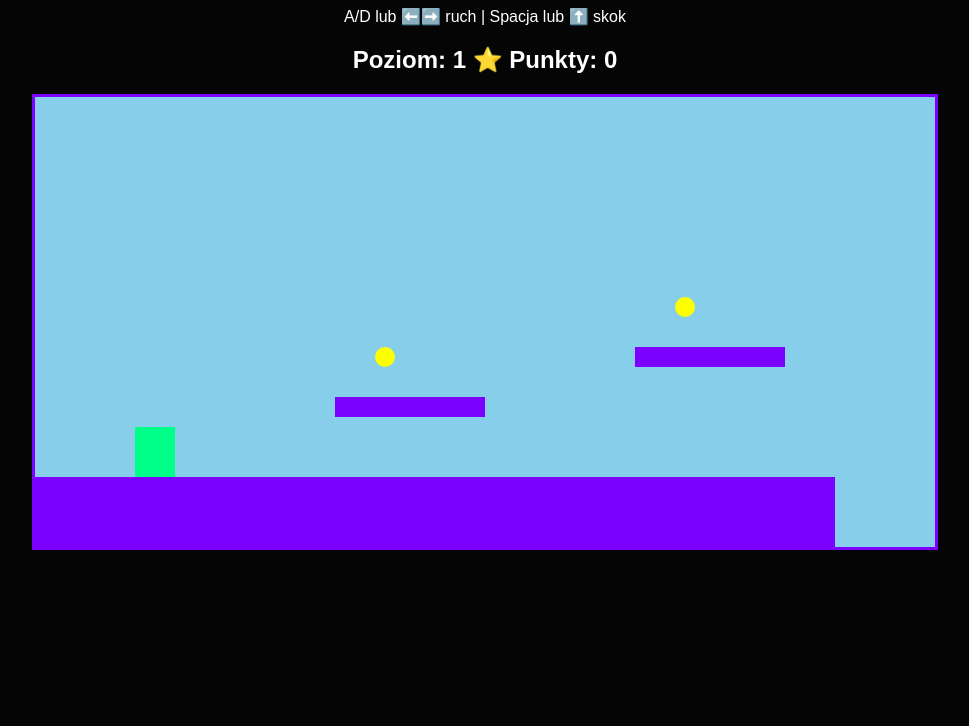
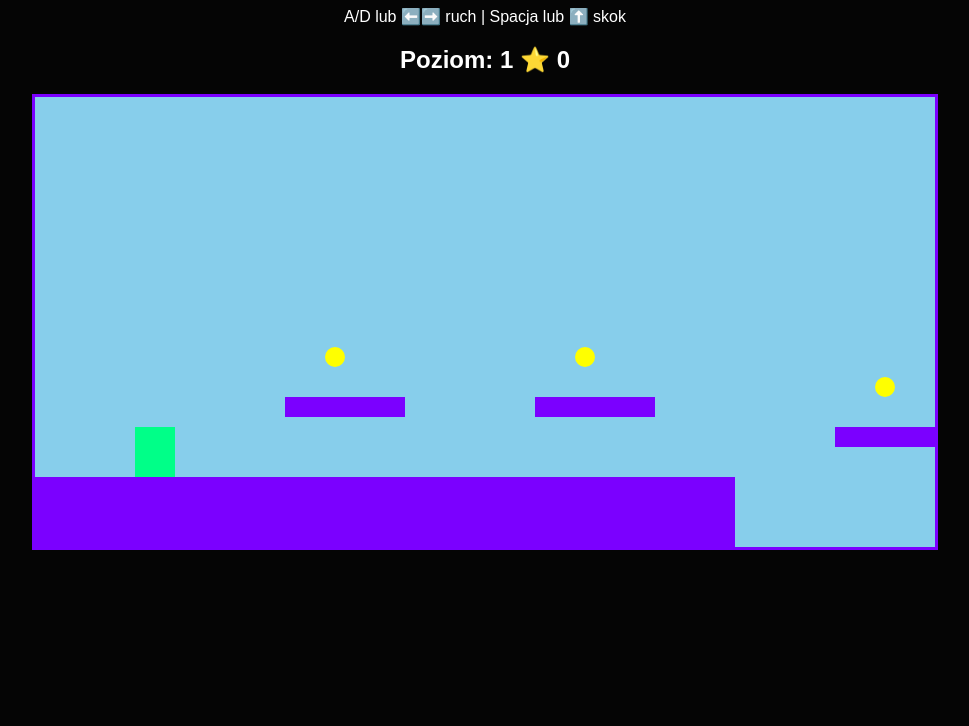
Before and after one commit to KQcompany777/KQ-games, a plain HTML site: page games/adventure.html in a window 1280 px wide. Shown: the part 74-800 px from the top of the page, without its empty margins (155-1124 px from the left). Drawn offline with Linux system fonts and the light colour scheme.

Commit message:
Update adventure.html

```diff
--- a/games/adventure.html
+++ b/games/adventure.html
@@ -3,7 +3,7 @@
 
 <head>
 <meta charset="UTF-8">
-<title>KQ Adventure v4</title>
+<title>KQ Adventure</title>
 
 <style>
 
@@ -24,12 +24,12 @@ canvas{
 }
 
 </style>
+</head>
 
-</head>
 
 <body>
 
-<h1>⭐ KQ Adventure v4</h1>
+<h1>⭐ KQ Adventure</h1>
 
 <p>
 A/D lub ⬅️➡️ ruch | Spacja lub ⬆️ skok
@@ -37,8 +37,9 @@ A/D lub ⬅️➡️ ruch | Spacja lub ⬆️ skok
 
 <h2>
 Poziom: <span id="level">1</span>
-⭐ Punkty: <span id="score">0</span>
+⭐ <span id="score">0</span>
 </h2>
+
 
 <canvas id="game" width="900" height="450"></canvas>
 
@@ -53,80 +54,76 @@ let keys={};
 
 let level=0;
 let score=0;
-
-
 let camera=0;
 
 
 let player;
 
 
-let gravity=0.6;
-
-
 let levels=[
 
 
 {
-width:2500,
 
 platforms:[
-[0,380,800,70],
-[300,300,150,20],
-[600,250,150,20],
-[1000,320,200,20],
-[1500,260,150,20],
-[2000,330,300,20]
+
+[0,380,700,70],
+[250,300,120,20],
+[500,300,120,20],
+[800,330,200,20],
+[1100,280,150,20],
+[1400,330,300,20]
+
 ],
 
 coins:[
-[350,260],
-[650,210],
-[1050,280],
-[1550,220]
+
+[300,260],
+[550,260],
+[850,290],
+[1150,240]
+
 ],
 
-finish:2200
+finish:1600
 
 },
 
 
 
 {
-width:3000,
 
 platforms:[
+
 [0,380,600,70],
-[200,300,100,20],
-[500,220,150,20],
-[900,350,200,20],
-[1300,260,200,20],
-[1800,200,200,20],
-[2400,330,300,20]
+[200,320,120,20],
+[450,270,120,20],
+[700,330,180,20],
+[1000,280,150,20],
+[1300,330,200,20],
+[1700,280,300,20]
+
 ],
 
 coins:[
-[250,260],
-[550,180],
-[950,310],
-[1350,220],
-[1850,160]
+
+[250,280],
+[500,230],
+[750,290],
+[1050,240],
+[1400,290]
+
 ],
 
-finish:2600
+finish:1850
 
 }
-
 
 ];
 
 
-// tutaj później dodamy poziomy 3-10
-
 
 function loadLevel(){
-
-let l=levels[level];
 
 player={
 
@@ -136,7 +133,6 @@ y:200,
 w:40,
 h:50,
 
-dx:0,
 dy:0,
 
 speed:6,
@@ -149,6 +145,7 @@ ground:false
 camera=0;
 
 }
+
 
 
 document.addEventListener("keydown",e=>{
@@ -165,66 +162,57 @@ keys[e.key]=false;
 });
 
 
+
+
 function update(){
 
 
-let l=levels[level];
+let map=levels[level];
 
 
 // ruch
 
-player.dx=0;
+if(keys["a"] || keys["ArrowLeft"])
+player.x-=player.speed;
 
 
-if(keys["a"] || keys["ArrowLeft"]){
-
-player.dx=-player.speed;
-
-}
-
-
-if(keys["d"] || keys["ArrowRight"]){
-
-player.dx=player.speed;
-
-}
-
-
-player.x+=player.dx;
+if(keys["d"] || keys["ArrowRight"])
+player.x+=player.speed;
 
 
 
 // grawitacja
 
-player.dy+=gravity;
+player.dy+=0.6;
 
 player.y+=player.dy;
+
 
 
 player.ground=false;
 
 
 
-// kolizje z platformami
+// platformy
 
-l.platforms.forEach(p=>{
-
-
-let x=p[0];
-let y=p[1];
-let w=p[2];
-let h=p[3];
+map.platforms.forEach(p=>{
 
 
 if(
-player.x < x+w &&
-player.x+player.w > x &&
-player.y+player.h > y &&
-player.y+player.h < y+h+15 &&
-player.dy>=0
+
+player.x < p[0]+p[2] &&
+
+player.x+player.w > p[0] &&
+
+player.y+player.h > p[1] &&
+
+player.y+player.h < p[1]+20 &&
+
+player.dy>0
+
 ){
 
-player.y=y-player.h;
+player.y=p[1]-player.h;
 
 player.dy=0;
 
@@ -240,8 +228,11 @@ player.ground=true;
 // skok
 
 if(
+
 (keys[" "] || keys["ArrowUp"]) &&
+
 player.ground
+
 ){
 
 player.dy=-13;
@@ -254,7 +245,7 @@ player.ground=false;
 
 // monety
 
-l.coins.forEach(c=>{
+map.coins.forEach(c=>{
 
 
 if(!c.taken &&
@@ -275,14 +266,14 @@ score+=10;
 
 }
 
+
 });
-
 
 
 
 // spadnięcie
 
-if(player.y>600){
+if(player.y>500){
 
 loadLevel();
 
@@ -290,10 +281,9 @@ loadLevel();
 
 
 
-
 // meta
 
-if(player.x>l.finish){
+if(player.x>map.finish){
 
 
 level++;
@@ -301,7 +291,7 @@ level++;
 
 if(level>=levels.length){
 
-alert("🏆 Ukończyłeś KQ Adventure!");
+alert("🏆 KQ Adventure ukończone!");
 
 level=0;
 
@@ -312,9 +302,7 @@ score=0;
 
 loadLevel();
 
-
 }
-
 
 
 
@@ -338,16 +326,13 @@ requestAnimationFrame(update);
 
 
 
+
+
 function draw(){
 
 
-let l=levels[level];
+let map=levels[level];
 
-
-ctx.clearRect(0,0,900,450);
-
-
-// niebo
 
 ctx.fillStyle="#87ceeb";
 
@@ -355,13 +340,10 @@ ctx.fillRect(0,0,900,450);
 
 
 
-// platformy
-
 ctx.fillStyle="#7b00ff";
 
 
-l.platforms.forEach(p=>{
-
+map.platforms.forEach(p=>{
 
 ctx.fillRect(
 
@@ -375,54 +357,36 @@ p[3]
 
 );
 
+});
+
+
+
+map.coins.forEach(c=>{
+
+
+if(!c.taken){
+
+ctx.fillStyle="yellow";
+
+ctx.beginPath();
+
+ctx.arc(
+c[0]-camera,
+c[1],
+10,
+0,
+Math.PI*2
+);
+
+ctx.fill();
+
+}
 
 });
 
 
 
-// monety
-
-l.coins.forEach(c=>{
-
-
-if(!c.taken){
-
-
-ctx.fillStyle="yellow";
-
-
-ctx.beginPath();
-
-
-ctx.arc(
-
-c[0]-camera,
-
-c[1],
-
-10,
-
-0,
-
-Math.PI*2
-
-);
-
-
-ctx.fill();
-
-
-}
-
-
-});
-
-
-
-// gracz
-
 ctx.fillStyle="#00ff88";
-
 
 ctx.fillRect(
 
@@ -438,14 +402,11 @@ player.h
 
 
 
-// meta
-
 ctx.fillStyle="white";
-
 
 ctx.fillRect(
 
-l.finish-camera,
+map.finish-camera,
 
 300,
 
@@ -456,17 +417,6 @@ l.finish-camera,
 );
 
 
-ctx.fillStyle="black";
-
-ctx.fillText(
-"🏁",
-l.finish-camera-10,
-290
-);
-
-
-
-// info
 
 document.getElementById("level").innerHTML=level+1;
 
@@ -481,9 +431,7 @@ loadLevel();
 
 update();
 
-
 </script>
-
 
 </body>
 
```
Lines whose indentation alone changed are shown as unchanged.
